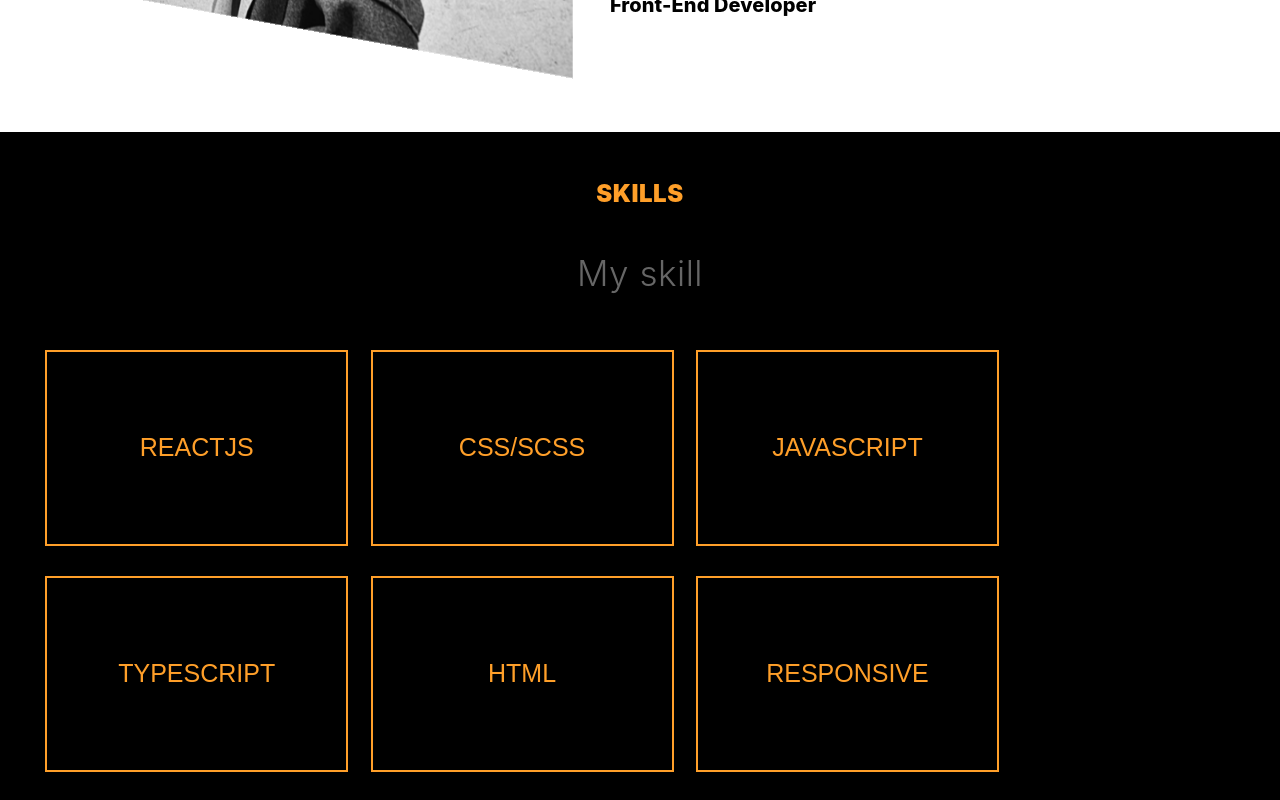
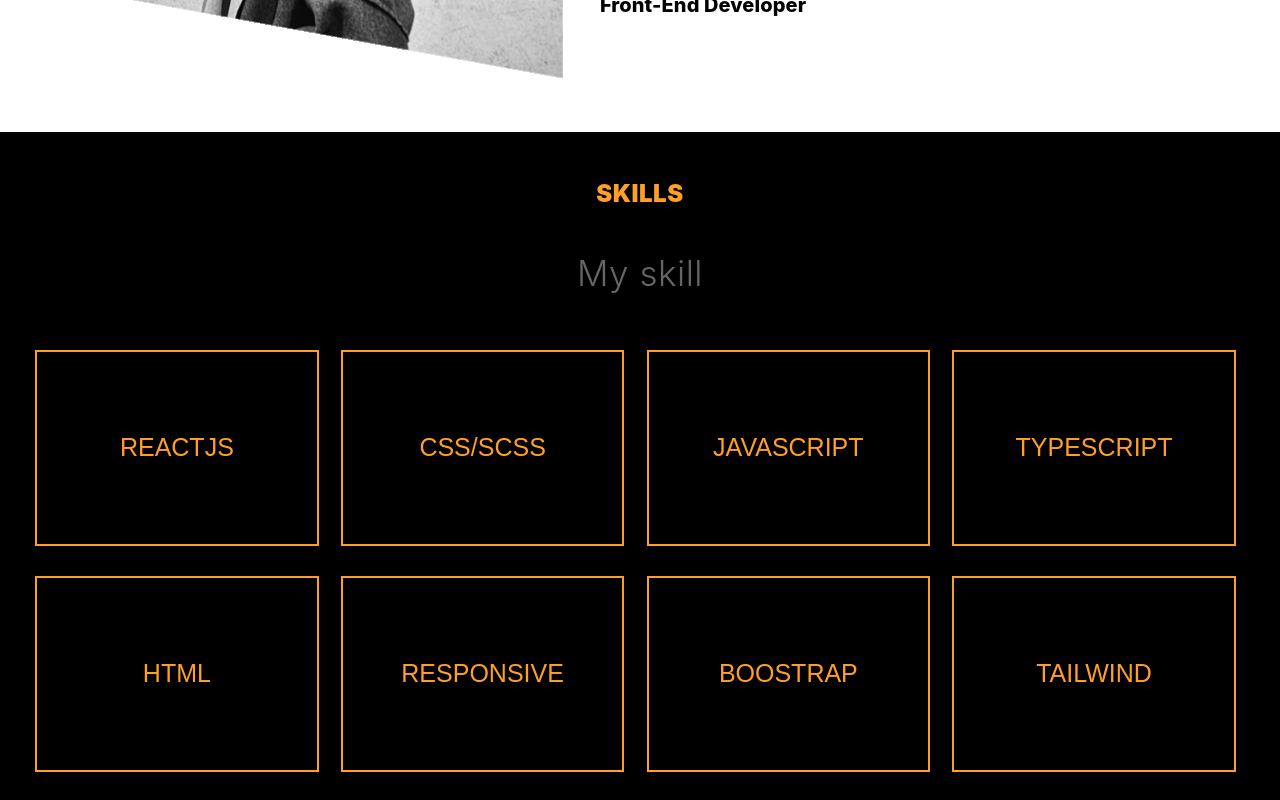
Before and after one commit to MaiThuy0810/Porfolio, a React (Create React App) app: page / in a window 1280 px wide. Shown: the part 1780-2580 px from the top of the page. Built offline with nearby package versions, Linux system fonts and the light colour scheme.

Commit message:
fix skill

```diff
--- a/src/components/cardwork/style.js
+++ b/src/components/cardwork/style.js
@@ -102,6 +102,7 @@
 export const WorkDes = styled.p`
   padding-left: 230px;
   max-width: 800px;
+  text-align: start;
   color: ${theme.colors.border};
   ${device.tablet} {
     padding-left: 50px;
--- a/src/pages/HomePage/Component/Skills/style.js
+++ b/src/pages/HomePage/Component/Skills/style.js
@@ -24,7 +24,7 @@
 export const WrapCard = styled.div`
   padding-left: 0.7rem;
   padding-right: 0.7rem;
-  flex: 0 0 25%;
+  flex: 0 0 23%;
   font-size: 20px;
   /* padding: 0px 2px; */
   ${device.tablet} {
--- a/src/styles/global.js
+++ b/src/styles/global.js
@@ -31,11 +31,11 @@
     margin-right: 10px;
   }
 
-  ${device.desktop} {
+  /* ${device.desktop} {
     max-width: 1440px;
     margin-left: 10px;
     margin-right: 10px;
-  }
+  } */
   ${device.mobile} {
     margin-left: 10px;
     margin-right: 10px;
@@ -269,7 +269,7 @@
       left: 110px;
     }
   }
-  :hover {
+  &:hover {
     img {
       position: absolute;
       left: 170px;
```
